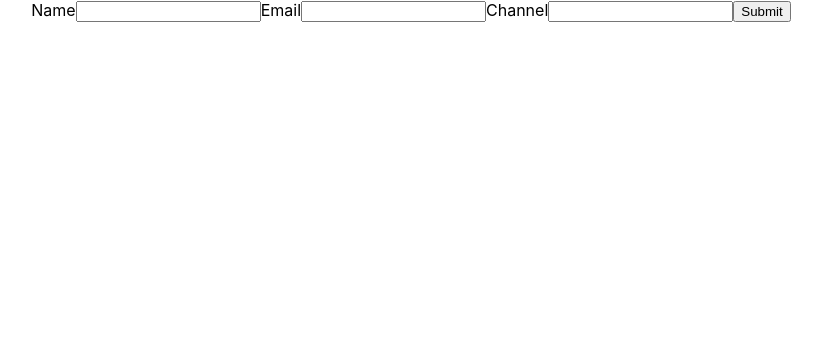
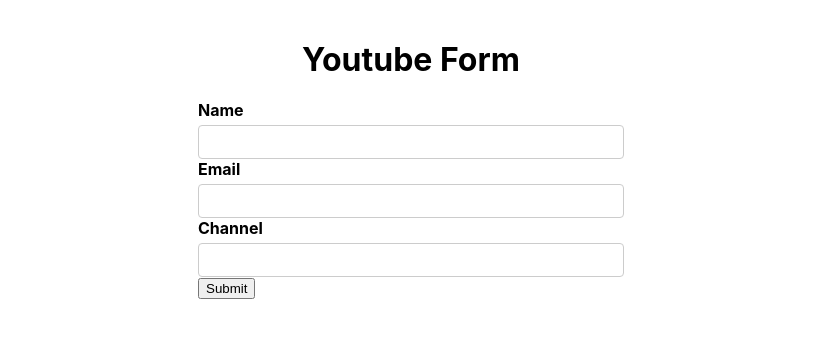
Before and after one commit to CharlesIvia/react-formik, a React (Create React App) app: page / in a window 1280 px wide. Shown: the top 338 px of the page, without its empty margins (229-1051 px from the left). Built offline with nearby package versions, Linux system fonts and the light colour scheme.

Commit message:
Form styling

```diff
--- a/src/App.css
+++ b/src/App.css
@@ -1,38 +1,46 @@
 .App {
+  display: flex;
+  justify-content: center;
+}
+
+.youtube-header {
+  margin-top: 40px;
   text-align: center;
 }
-
-.App-logo {
-  height: 40vmin;
-  pointer-events: none;
+label {
+  font-weight: bold;
+  display: flex;
+  margin-bottom: 5px;
 }
 
-@media (prefers-reduced-motion: no-preference) {
-  .App-logo {
-    animation: App-logo-spin infinite 20s linear;
-  }
+input + label {
+  font-weight: bold;
+  display: inline-flex;
+  margin-right: 20px;
 }
 
-.App-header {
-  background-color: #282c34;
-  min-height: 100vh;
-  display: flex;
-  flex-direction: column;
-  align-items: center;
-  justify-content: center;
-  font-size: calc(10px + 2vmin);
-  color: white;
+input[type="text"],
+input[type="email"],
+input[type="password"],
+textarea,
+select {
+  display: block;
+  width: 400px;
+  padding: 6px 12px;
+  font-size: 14px;
+  line-height: 1.42857143;
+  color: #555;
+  background-color: #fff;
+  background-image: none;
+  border: 1px solid #ccc;
+  border-radius: 4px;
+  /* margin-bottom: 20px; */
 }
 
-.App-link {
-  color: #61dafb;
+.form-control {
+  margin-bottom: 20px;
 }
 
-@keyframes App-logo-spin {
-  from {
-    transform: rotate(0deg);
-  }
-  to {
-    transform: rotate(360deg);
-  }
+.error {
+  color: red;
 }
--- a/src/components/YoutubeForm.js
+++ b/src/components/YoutubeForm.js
@@ -3,6 +3,7 @@
 const YoutubeForm = () => {
   return (
     <div>
+      <h1 className="youtube-header">Youtube Form</h1>
       <form>
         <label htmlFor="name">Name</label>
         <input type="text" id="name" name="name" />
```
